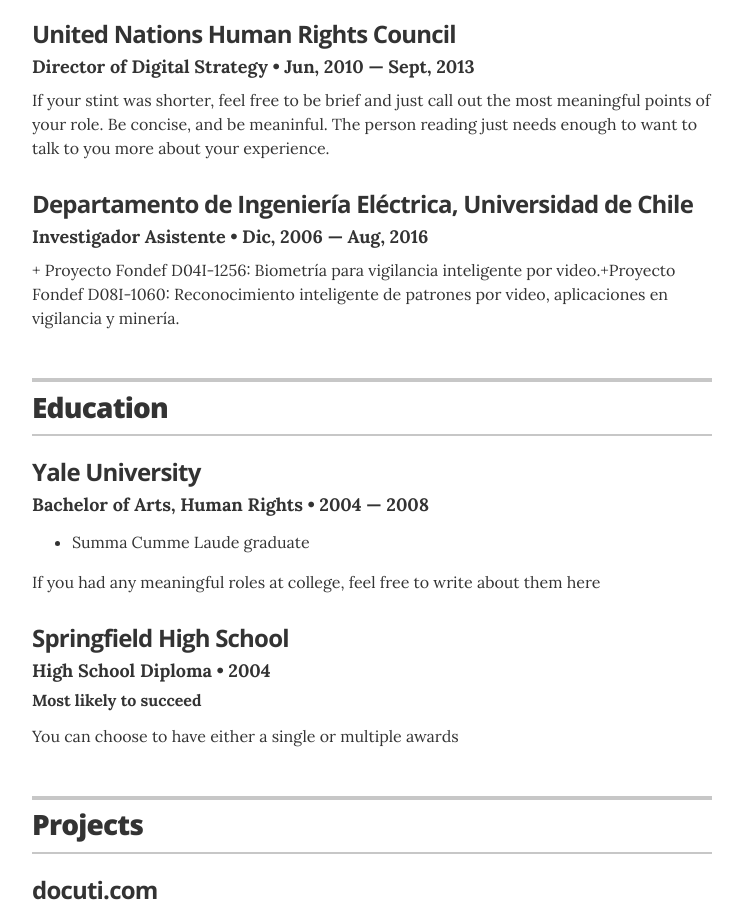
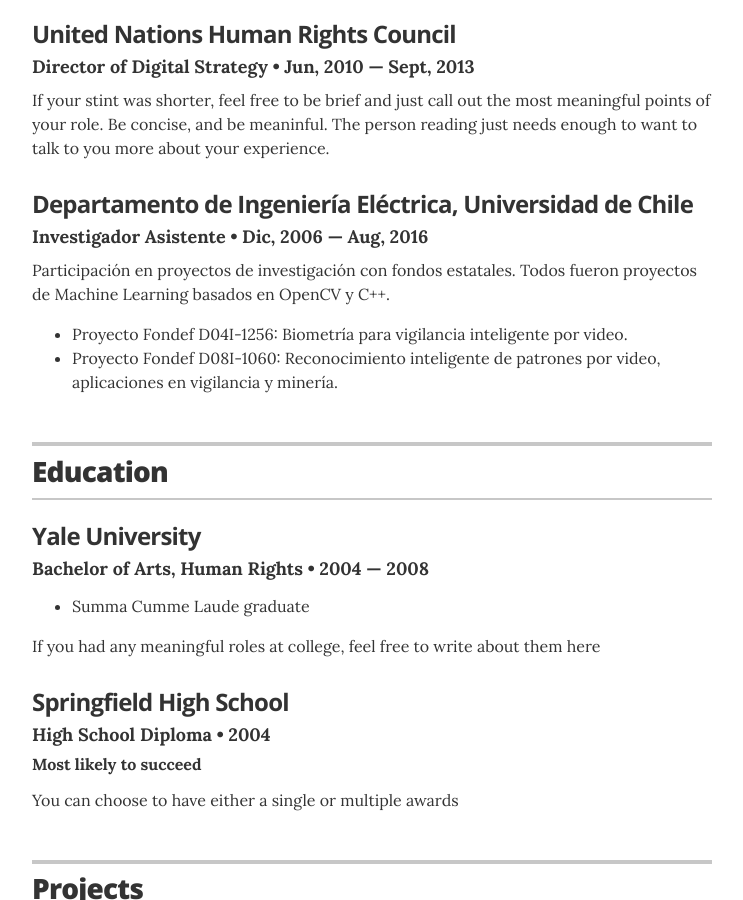
Before and after one commit to aastroza/aastroza.github.io-backup, a Jekyll site: the page built from index.html, in a window 1280 px wide and 900 px high, scrolled down 995 px. Shown: the whole window, without its empty margins (268-1011 px from the left). Built offline with Jekyll 4.4.1, drawn with Linux system fonts in a browser that asks for light colours.

Commit message:
Update experience.yml

```diff
--- a/_data/experience.yml
+++ b/_data/experience.yml
@@ -16,5 +16,8 @@
 - company: Departamento de Ingeniería Eléctrica, Universidad de Chile
   position: Investigador Asistente
   duration:   Dic, 2006  &mdash; Aug, 2016
-  summary: "+ Proyecto Fondef D04I-1256: Biometría para vigilancia inteligente por video.+Proyecto Fondef D08I-1060: Reconocimiento inteligente de patrones por video, aplicaciones en vigilancia y minería.
-  "
+  summary: "Participación en proyectos de investigación con fondos estatales. Todos fueron proyectos de Machine Learning basados en OpenCV y C++.
+  <ul>
+  <li>Proyecto Fondef D04I-1256: Biometría para vigilancia inteligente por video.</li>
+  <li>Proyecto Fondef D08I-1060: Reconocimiento inteligente de patrones por video, aplicaciones en vigilancia y minería.</li>
+  </ul>"
```
